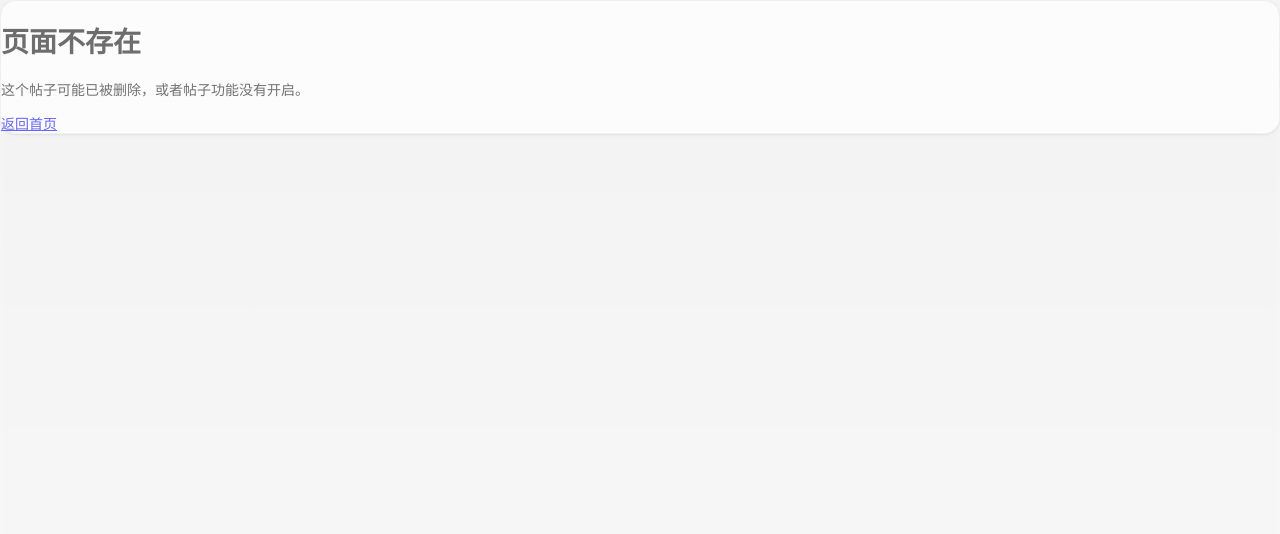
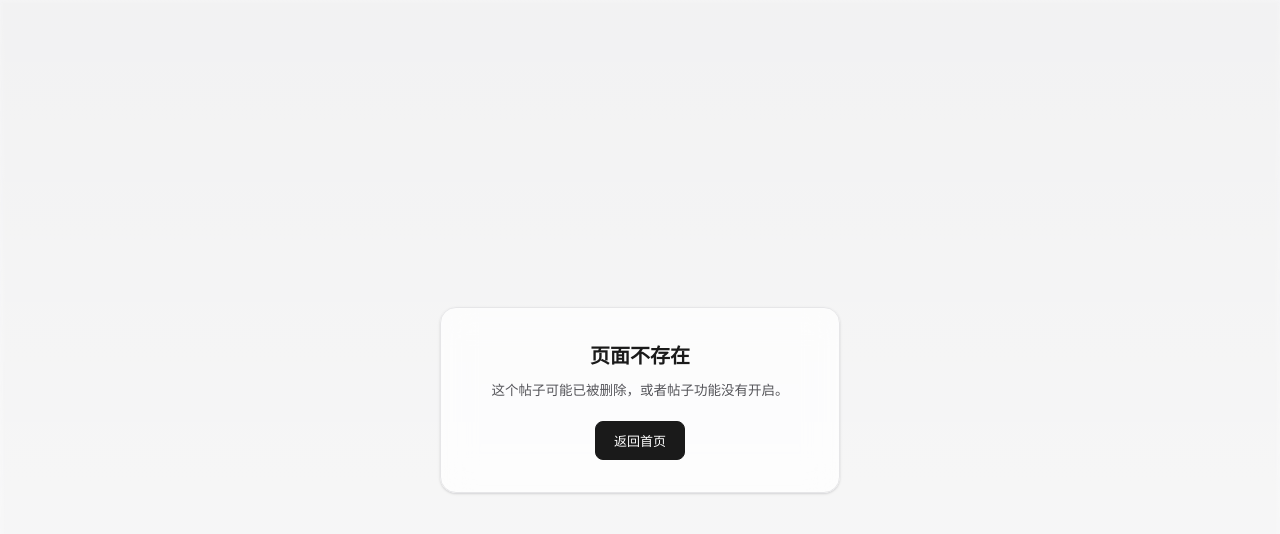
Before and after one commit to Pixric/Personal-website, a website: page public/post.html in a window 1280 px wide. Drawn offline with Linux system fonts and the light colour scheme.

Commit message:
Fix post slug parsing for single-segment URLs
- 修复 /帖子名 单段路径无法解析 slug 的问题（此前只识别 /帖子/xxx 前缀）
- 补全 post.css 中缺失的 gate 与 btn 样式（404 页面此前无样式）

```diff
--- a/public/assets/post.css
+++ b/public/assets/post.css
@@ -184,3 +184,41 @@
   .post-foot{ padding:14px 18px 20px; }
   .post-title{ font-size:21px; }
 }
+
+.gate{
+  min-height:100vh;
+  display:flex;
+  align-items:center;
+  justify-content:center;
+  padding:24px;
+  position:relative;
+  z-index:2;
+}
+.gate-card{
+  max-width:400px;
+  width:100%;
+  padding:32px 28px;
+  text-align:center;
+}
+.gate-card h1{ margin:0 0 10px; font-size:20px; font-weight:600; }
+.gate-card p{ margin:0 0 20px; font-size:13.5px; color:var(--text-2); line-height:1.65; }
+
+.btn{
+  display:inline-flex; align-items:center; justify-content:center;
+  gap:6px;
+  padding:9px 18px;
+  font-size:13px; font-family:inherit;
+  border-radius:var(--radius-sm, 8px);
+  border:1px solid var(--border-strong);
+  background:var(--bg); color:var(--text);
+  cursor:pointer; text-decoration:none;
+  transition:background .15s var(--ease), border-color .15s var(--ease), opacity .15s var(--ease);
+}
+.btn:hover{ background:var(--bg-mute); }
+.btn.primary{
+  background:var(--text); color:var(--bg);
+  border-color:var(--text);
+}
+.btn.primary:hover{ opacity:.88; }
+.btn.ghost{ background:transparent; }
+.btn.small{ padding:6px 13px; font-size:12.5px; }
--- a/public/assets/post.js
+++ b/public/assets/post.js
@@ -99,8 +99,16 @@
   }
 
   function getSlugFromPath() {
-    var m = /^\/(?:posts?|帖子)\/([^/?#]+)/.exec(decodeURIComponent(location.pathname));
-    return m ? m[1] : '';
+    var path = location.pathname;
+    try { path = decodeURIComponent(path); } catch (e) {}
+
+    var m = /^\/(?:posts?|帖子)\/([^/?#]+)/.exec(path);
+    if (m) return m[1];
+
+    var seg = path.replace(/^\/+|\/+$/g, '');
+    if (seg && seg.indexOf('/') < 0) return seg;
+
+    return '';
   }
 
   var currentPost = null;
```
